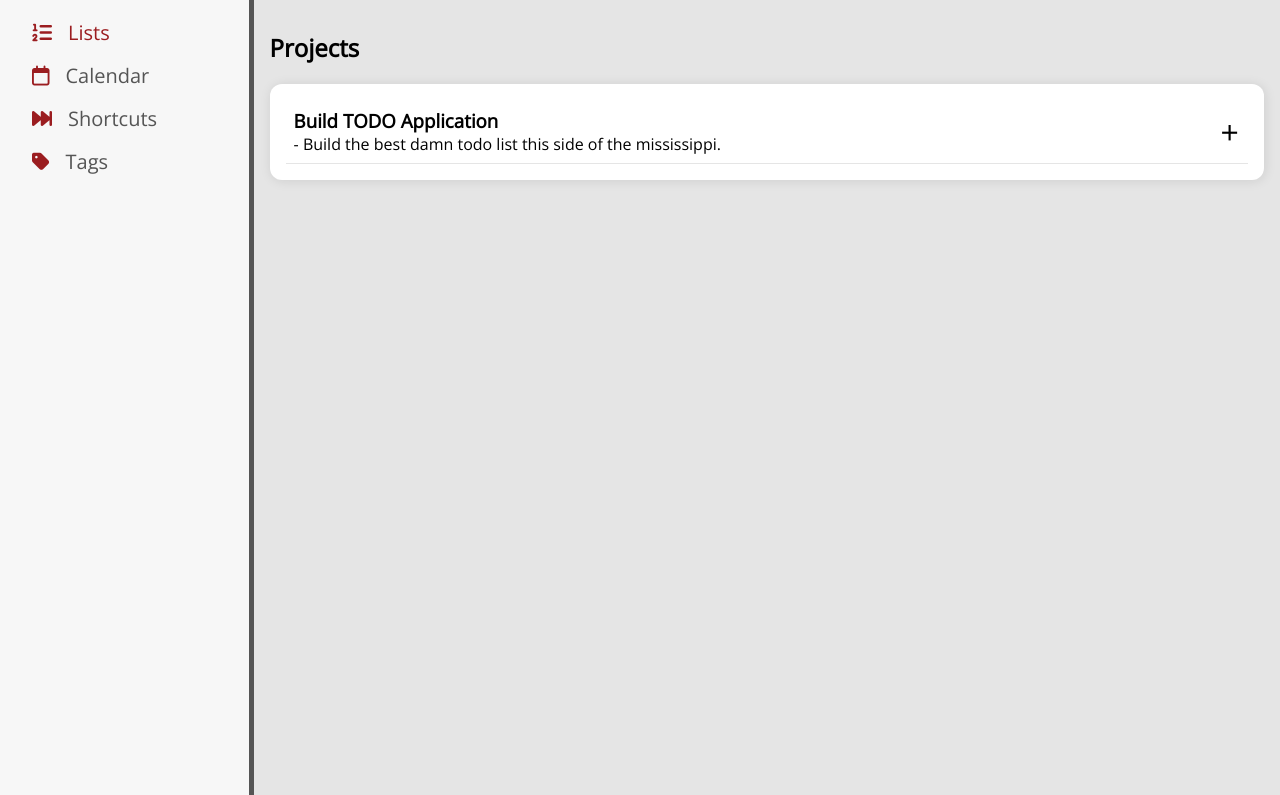
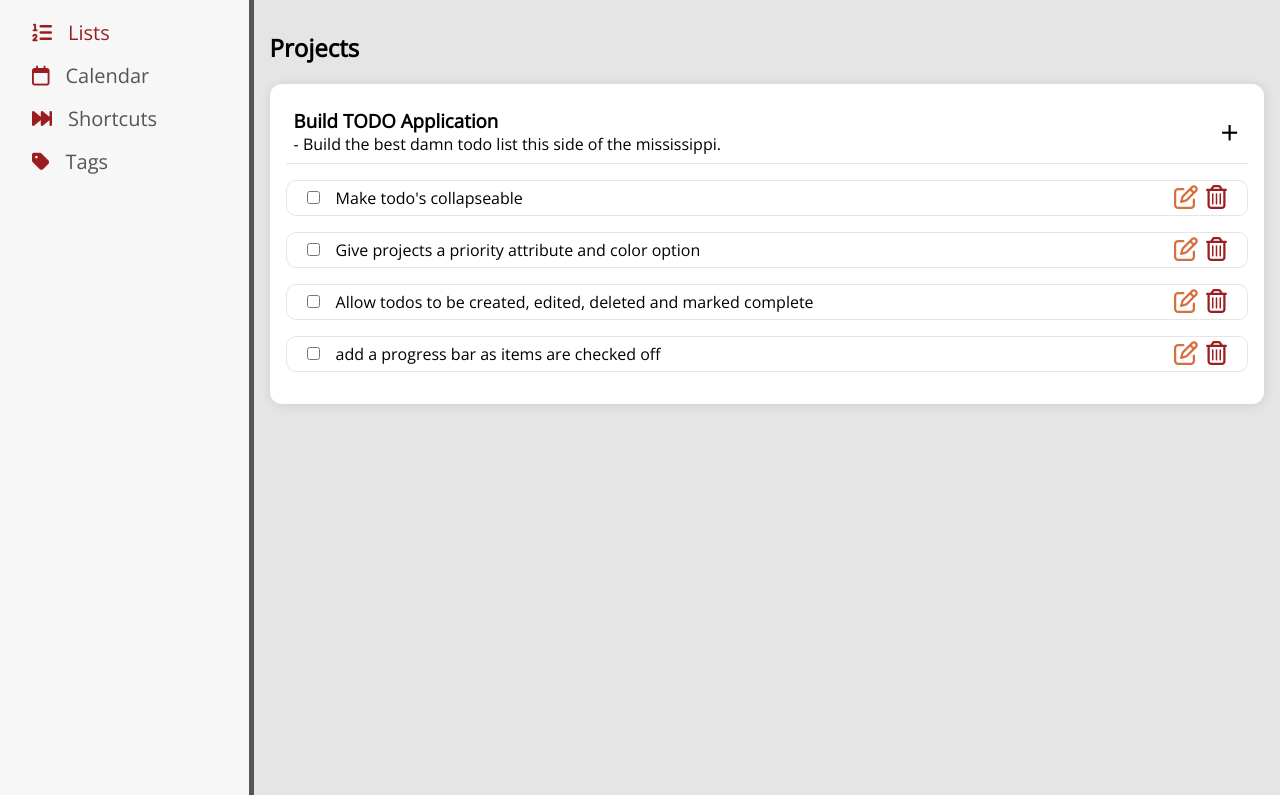
Before and after one commit to gerrgg/to-do-or-not-to-do, a website built with webpack: page dist/index.html in a window 1280 px wide. Shown: the part 55-850 px from the top of the page. Built offline with nearby package versions, Linux system fonts and the light colour scheme.

Commit message:
create projects, todos and control them

```diff
--- a/src/projects.js
+++ b/src/projects.js
@@ -1,16 +1,20 @@
+import { todo } from './todo'
+
 const projects = ( element ) => {
    //
     let list = {
+
         default: project(
             'Build TODO Application',
             'Build the best damn todo list this side of the mississippi.',
             [
-                'Make todo\'s collapseable',
-                'Give projects a priority attribute and color option',
-                'Allow todos to be created, edited, deleted and marked complete',
-                'add a progress bar as items are checked off',
+                todo('Make todo\'s collapseable'),
+                todo('Give projects a priority attribute and color option'),
+                todo('Allow todos to be created, edited, deleted and marked complete'),
+                todo('add a progress bar as items are checked off'),
             ]
         )
+
     }
 
     const render = () => {
@@ -51,20 +55,7 @@ const projects = ( element ) => {
         unorderedList.className = 'todos'
 
         // For each todo, create a list item
-        todos.forEach( todo  => {
-            let listItem = document.createElement('li')
-            let checkbox = document.createElement('input')
-            checkbox.type = 'checkbox'
-
-            // add the text
-            listItem.innerText = todo
-
-            // add the checkbox
-            listItem.prepend( checkbox )
-
-            //add to UL
-            unorderedList.append(listItem)
-        });
+        todos.forEach( todo  => { unorderedList.append( todo.listItem ) } );
 
         return unorderedList;
     }
@@ -133,4 +124,6 @@ const project = ( name, description, todos = [] ) => {
     return { name, description, todos }
 };
 
+
+
 export { projects }
--- a/src/sass/_inner.scss
+++ b/src/sass/_project.scss
@@ -56,7 +56,7 @@
         }
 
         ul.todos{
-            display: none;
+            // display: none;
             margin: 0;
             padding: 0;
             list-style: none;
@@ -72,14 +72,53 @@
                 padding: .25rem 1rem;
                 border: 1px solid rgba(0,0,0,0.1);
                 border-radius: 10px;
-                cursor: pointer;
+
+
+                input[type="checkbox"]{
+                    margin-right: 1rem;
+                }
+
+                i{
+                    font-size: 1.5rem;
+                    padding: 0 .25rem;
+                    cursor: pointer;
+                }
+
+                .task{
+                    width: 100%;
+                    display: flex;
+                    align-items: center;
+
+                    input[type="text"]{
+                        border-top: 0;
+                        border-left: 0;
+                        border-right: 0;
+
+                        width: 100%
+                    }
+
+                    i{ color: green; }
+
+                }
+
+
+                .controls{
+                    margin-left: auto;
+                    white-space: nowrap;
+
+                    i{
+                        &.edit{ color: $color-main; }
+                        &.delete{ color: $color-secondary; }
+                    }
+                }
 
                 &:hover{
                     border-color: $color-main;
                 }
 
-                input{
-                    margin-right: 1rem;
+                &.complete{
+                    text-decoration: line-through;
+                    color: $color-light-dark;
                 }
             }
         }
--- a/src/sass/_variables.scss
+++ b/src/sass/_variables.scss
@@ -3,6 +3,7 @@ $inner-bg-color: rgba(0,0,0,0.1);
 
 $color-dark: #3D2B3D;
 $color-light-dark: #555;
+$color-med-dark: #999;
 $color-light: #fff;
 
 $color-main: #D56F3E;
--- a/src/sass/style.scss
+++ b/src/sass/style.scss
@@ -1,5 +1,5 @@
 @import "variables";
 @import "layout";
 @import "header";
-@import 'inner';
+@import "project";
 @import "sidebar";
--- /dev/null
+++ b/src/todo.js
@@ -0,0 +1,118 @@
+const todo = ( task ) => {
+    /**
+     * A todo element with the ability to edit, delete and be marked complete
+     */
+
+    const createControls = () => {
+        /**
+         * Creates the DOM which handles edit and delete functions
+         */
+        let controls = document.createElement('div')
+        controls.className = 'controls'
+
+        // edit
+        let editButton = document.createElement('i')
+        editButton.className = 'far fa-edit edit'
+        editButton.addEventListener('click', editTodo )
+
+
+        // delete
+        let deleteButton = document.createElement('i')
+        deleteButton.className = 'far fa-trash-alt delete'
+        deleteButton.addEventListener('click', deleteTodo )
+
+        // add to controls and return
+        controls.append( editButton, deleteButton )
+
+        return controls
+    }
+
+    const createCheckbox = () => {
+        /**
+         * Handles the HTML and listeners of the todo checkbox
+         */
+        let checkbox = document.createElement('input')
+        checkbox.addEventListener( 'click', markComplete )
+        checkbox.type = 'checkbox'
+
+        return checkbox;
+    }
+
+    const createTaskWrapper = () => {
+        /**
+         * Handles the HTML of the listeners of the taskWrapper
+         */
+        let wrapper = document.createElement('span')
+        wrapper.className = 'task'
+        wrapper.innerText = task
+
+        return wrapper
+    }
+
+    const editTodo = ( e ) => {
+        /**
+         * Edit the todo by replacing the span with an input and enter button
+         */
+
+        // create the input for typing the new
+        let input = document.createElement('input')
+        input.type = 'text'
+        input.value = taskWrapper.innerText
+
+        // create the accept button for commiting an edit
+        let accept = document.createElement('i')
+        accept.className = 'far fa-check-circle'
+        accept.addEventListener( 'click', maybeChangeTask )
+
+
+        taskWrapper.innerHTML = '';
+        taskWrapper.append( input, accept )
+        input.focus()
+    }
+
+    const maybeChangeTask = ( e ) => {
+        console.log( 'hi', e )
+    }
+
+    const deleteTodo = () =>{
+        /**
+         * Delete the todo
+         */
+        console.log( taskWrapper, 'delete' )
+    }
+
+    const markComplete = ( e ) => {
+        /**
+         * toggles the objects complete property and class
+         */
+        complete = e.target.checked;
+
+        if( complete ){
+            listItem.classList.add('complete')
+        } else {
+            listItem.classList.remove('complete')
+        }
+    }
+
+
+    // setup
+    let complete = false;
+
+    // create wrapper
+    let listItem = document.createElement('li')
+
+    // create checkbox
+    let checkbox = createCheckbox();
+
+    // create controls
+    let controls = createControls();
+
+    // set task to checkbox, tast and todo controls
+    let taskWrapper = createTaskWrapper();
+
+    listItem.append( checkbox, taskWrapper, controls )
+
+    return { listItem }
+}
+
+export { todo }
```
Also changed, not shown: dist/main.js, dist/style.css.
